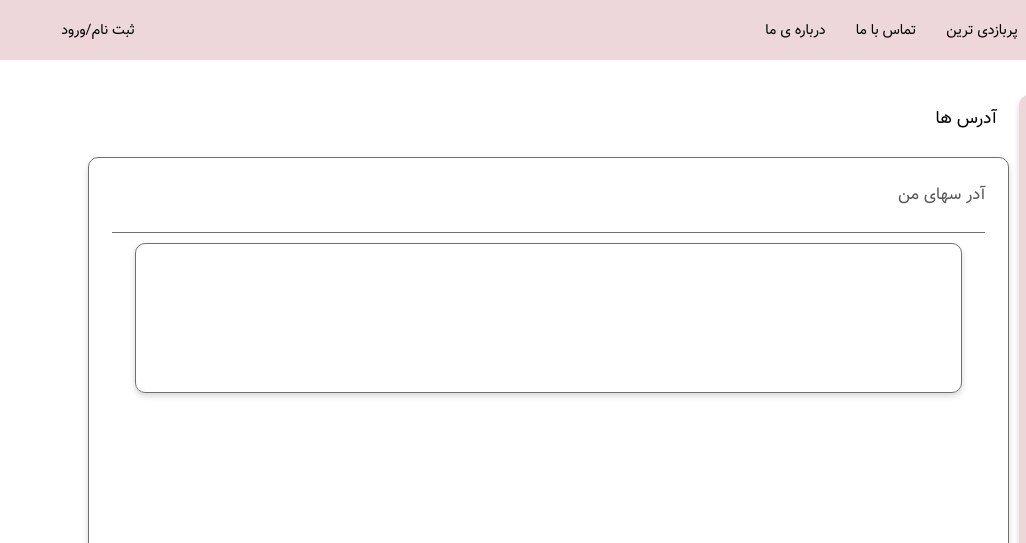
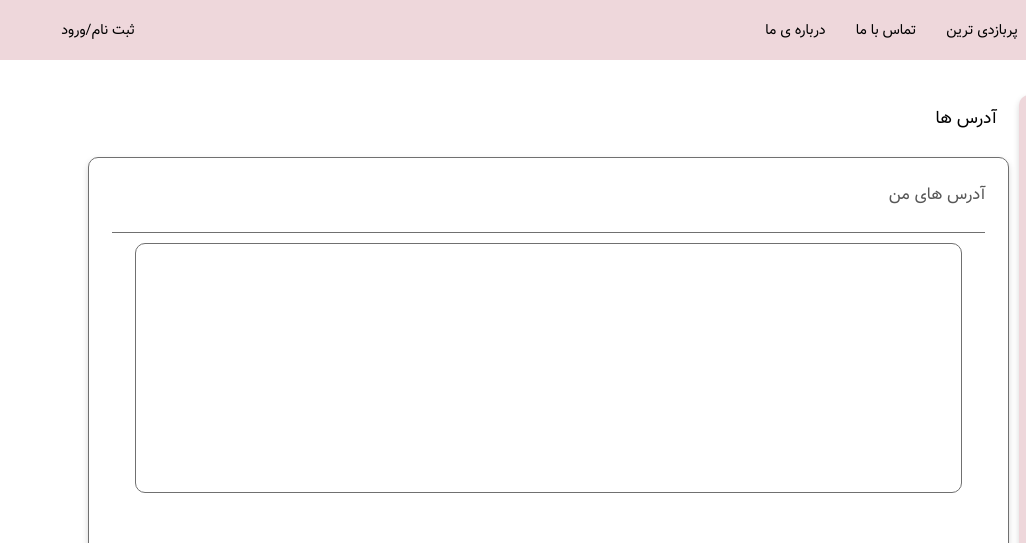
Before and after one commit to mortazesh/Flowershop, a plain HTML site: page paneluser4.html in a window 1280 px wide. Shown: the top 543 px of the page, 0-1026 px from the left. Drawn offline with Linux system fonts and the light colour scheme.

Commit message:
update_all

```diff
--- a/css/paneluser.css
+++ b/css/paneluser.css
@@ -185,6 +185,7 @@ body {
     align-items: center;
     flex-direction: column;
     box-shadow: 0 3px 6px rgba(0, 0, 0, 0.16);
+    cursor: pointer;
 }
 
 .section-container .section .left .top-conatiner>div p{
@@ -301,6 +302,11 @@ body {
     border: 1px solid #707070;
     margin-top: 10px;
     border-radius: 10px;
+    transition: box-shadow ease 1s;
+    cursor: pointer;
+}
+
+.section-container .section .left .bottom-conatiner .order>div .product:hover{
     box-shadow: 0 3px 6px rgba(0, 0, 0, 0.16);
 }
 
@@ -314,6 +320,11 @@ body {
     justify-content: flex-start;
     align-items: center;
     flex-direction: row;
+    transition: box-shadow ease 1s;
+    cursor: pointer;
+}
+
+.section-container .section .left .bottom-conatiner .order .comment:hover{
     box-shadow: 0 3px 6px rgba(0, 0, 0, 0.16);
 }
 
@@ -340,3 +351,20 @@ body {
     flex-direction: column;
     margin-right: 10px;
 }
+
+.section-container .section .left .bottom-conatiner .order .address{
+    width: 100%;
+    height: 250px;
+    border: 1px solid #707070;
+    display: flex;
+    justify-content: center;
+    align-items: center;
+    margin-top: 10px;
+    border-radius: 10px;
+    transition: box-shadow ease 1s;
+    cursor: pointer;
+}
+
+.section-container .section .left .bottom-conatiner .order .address:hover{
+    box-shadow: 0 3px 6px rgba(0, 0, 0, 0.16);
+}
--- a/paneluser4.html
+++ b/paneluser4.html
@@ -105,11 +105,11 @@
                 <div class="bottom-conatiner bottom-order">
                     <div class="text_order">
                         <p>
-                            آدر سهای من
+                            آدرس های من
                         </p>
                     </div>
                     <div class="order">
-                        <div class="comment">
+                        <div class="address">
 
                         </div>
                     </div>
```
